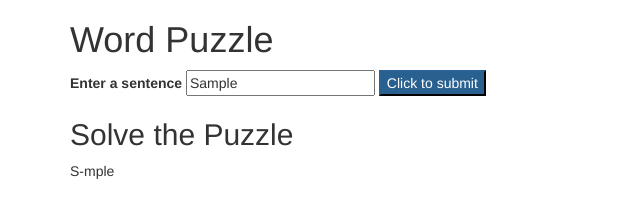
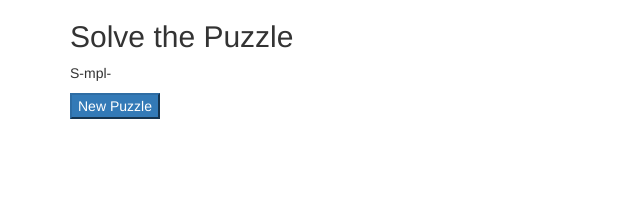
Before and after one commit to TracyRe/word-puzzle, a plain HTML site: page index.html in a window 1280 px wide. Both pictures are taken after typing "Sample" into the empty fields and a click on the button "Click to submit". Shown: the whole page, without its empty margins (0-640 px from the left). Drawn offline with Linux system fonts and the light colour scheme.

Commit message:
Fix code to replace vowels with dashes and display word puzzle and toggle between sentence input and output

```diff
--- a/index.html
+++ b/index.html
@@ -22,6 +22,8 @@
       <div class="output">
         <h2>Solve the Puzzle</h2>
         <p class="word-puzzle"></p>
+        <button class="btn-primary" id="redo" type="button" name="button">New Puzzle</button>
+
       </div>
     </div>
   </body>
--- a/js/scripts.js
+++ b/js/scripts.js
@@ -4,23 +4,30 @@ $(document).ready(function(){
 
     var inputSentence = $("#inputSentence").val();
     var newSentence = inputSentence.split("");
+    // var testInput = "I am not too crazy am i or else"
+    // var newSentence = testInput.split("");
+    var replacedVowels = [];
+    var puzzleSentence = [];
+    newSentence.forEach(function(letter){
+      console.log(letter);
+      if ((letter === 'a') || (letter === 'e') || (letter === 'i' ) || (letter === 'o' ) || (letter === 'u' )) {
+        replacedVowels.push('-');
+      } else {
+        replacedVowels.push(letter);
+      }
+    });
+
+    console.log(replacedVowels);
     console.log(newSentence);
+    console.log(replacedVowels);
 
-    // var vowels = ['a', 'e', 'i', 'o', 'u'];
-    // console.log(vowels);
-    //
-    // vowels.forEach(function(vowel){
-    //   return vowel;
-      var vowels = [];
-      newSentence.map(function(letter){
-        var puzzleSentence = letter.replace('a', '-');
-        vowels.push(puzzleSentence);
+      var output = replacedVowels.join("");
+      $(".container").children().toggle();
+      $(".word-puzzle").text(output);
+  });
 
-        console.log(vowels);
-        var output = vowels.join("");
-        $(".output").show();
-        $(".word-puzzle").text(output);
-      });
-    // })
-  });
+  $("button#redo").click(function(){
+  setTimeout(function () {
+   location.reload()}, 100);
+ });
 });
```
